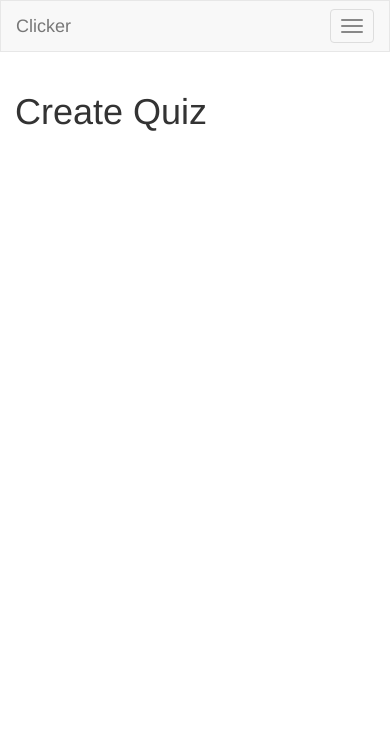
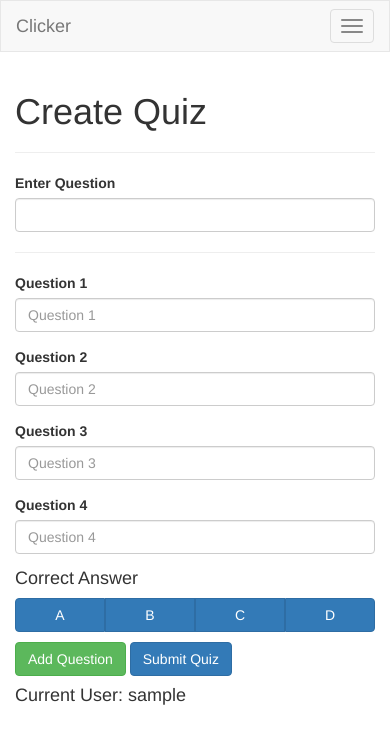
Before and after one commit to brnsmns13/se329, a Python web app: template templates/create.html in a window 390 px wide. Shown: the top 744 px of the page. Run offline with Jinja, Linux system fonts and the light colour scheme; the template is opened without the code that fills it: most values are stand-ins (such as "Sample title", 1, 10 or a date in 2020).

Commit message:
Added create quiz form

```diff
--- /dev/null
+++ b/static/js/quiz.js
@@ -0,0 +1,42 @@
+
+var questionArr = [];
+
+function quizQuestion(q,a,b,c,d,ans){
+	var question = {};
+	question.question = q;
+	question.a = a;
+	question.b = b;
+	question.c = c;
+	question.d = d;
+	question.correctAnswer = ans;
+	return question;
+}
+
+function getFormData(){
+	var question = document.getElementById("element_1").value;
+	var a = document.getElementById("element_2").value;
+	var b = document.getElementById("element_3").value;
+	var c = document.getElementById("element_4").value;
+	var d = document.getElementById("element_5").value;
+	var correct = 'a';
+
+	var newQuestion = quizQuestion(question, a,b,c,d, correct);
+	questionArr.push(newQuestion);
+	console.log(newQuestion);
+	console.log(questionArr);
+	return false;
+}
+
+function clearArr(){
+	questionArr = [];
+	alert("cleared");
+}
+
+function toJSON(){
+	var data = {
+		"questionArr" : questionArr
+	};
+
+	$.post("/create", JSON.stringify(data));
+    window.location.replace("/quizzes");
+}
--- a/templates/base.html
+++ b/templates/base.html
@@ -6,6 +6,7 @@
         <link rel="stylesheet" href="/static/css/bootstrap.min.css">
         <script src="/static/js/jquery.min.js"></script>
         <script src="/static/js/bootstrap.min.js"></script>
+        {% block head %}{% endblock %}
     </head>
     <body>
         {% include 'navbar.html' %}
--- a/templates/create.html
+++ b/templates/create.html
@@ -1,4 +1,61 @@
 {% extends "base.html" %}
+
+{% block head %}
+<script src="static/js/quiz.js"></script>
+{% endblock %}
+
 {% block content %}
+<style>
+
+#ca {
+    margin: 10px 0px;
+}
+
+</style>
 <h1>Create Quiz</h1>
+<hr>
+<div class="row">
+	<div class="col-md-4">
+        <form method="get" action="/quizzes" id="response-form">
+            <label for="element_1">Enter Question</label>
+            <input name="element_1" id="element_1" class="form-control" type="text">
+            <hr>
+            <div class="form-group">
+                <label for="element_2">Question 1</label>
+                <input type="text" class="form-control" id="element_2" placeholder="Question 1">
+            </div>
+            <div class="form-group">
+                <label for="element_3">Question 2</label>
+                <input type="text" class="form-control" id="element_3" placeholder="Question 2">
+            </div>
+            <div class="form-group">
+                <label for="element_4">Question 3</label>
+                <input type="text" class="form-control" id="element_4" placeholder="Question 3">
+            </div>
+            <div class="form-group">
+                <label for="element_5">Question 4</label>
+                <input type="text" class="form-control" id="element_5" placeholder="Question 4">
+            </div>
+            <h4>Correct Answer</h4>
+            <div id="ca" class="btn-group btn-group-justified" data-toggle="buttons">
+            	<label class="btn btn-primary" for="a1">
+                    <input id="a1" type="radio" name="answer" value="1" autocomplete="off"> A
+                </label>
+            	<label class="btn btn-primary" for="a2">
+                    <input id="a2" type="radio" name="answer" value="2" autocomplete="off"> B
+                </label>
+            	<label class="btn btn-primary" for="a3">
+                    <input id="a3" type="radio" name="answer" value="3" autocomplete="off"> C
+                </label>
+            	<label class="btn btn-primary" for="a4">
+                    <input id="a4" type="radio" name="answer" value="4" autocomplete="off"> D
+                </label>
+            </div>
+            <button class="btn btn-success" onclick="return getFormData();">Add Question</button>
+            <button class="btn btn-primary" onclick="return toJSON();">Submit Quiz</button>
+        </form>
+    </div>
+    <div class="col-md-4">
+        <h4>Current User: {{username}}</h4>
+    </div>
 {% endblock %}
--- a/templates/navbar.html
+++ b/templates/navbar.html
@@ -15,6 +15,7 @@
                 <li><a href="/">Home</a></li>
                 <li><a href="/create">Create Quiz</a></li>
                 <li><a href="/respond">Respond</a></li>
+                <li><a href="/quizzes">View Quizzes</a></li>
             </ul>
         </div>
     </div>
```
Also changed, not shown: main.py (+38 -31 lines), models.py (+9 -7 lines), templates/quizzes.html (+14 -7 lines), templates/respond.html (+5 -5 lines).
